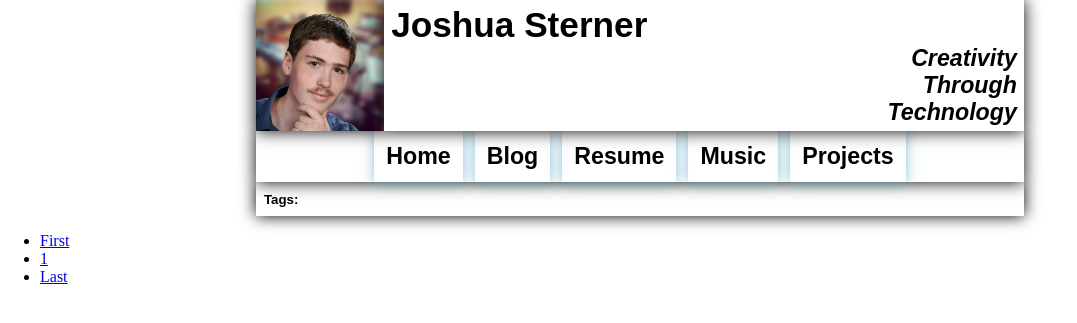
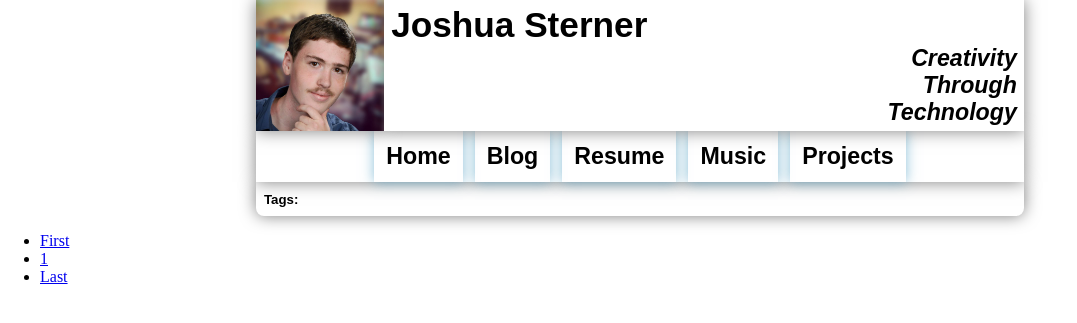
Before and after one commit to joshua-sterner/joshuasterner.com, a Django app: page /blog in a window 1280 px wide. Shown: the top 323 px of the page, without its empty margins (0-1077 px from the left). Run offline with Django 3.2, Linux system fonts and the light colour scheme; data that the repository does not hold is empty.

Commit message:
Lightened shadow opacity, added rounded corners to bottom of header.

```diff
--- a/website/static/styles.css
+++ b/website/static/styles.css
@@ -11,7 +11,7 @@ header {
 
 
 .shadow {
-    box-shadow: 0px 0px 16px rgb(0, 0, 0);
+    box-shadow: 0px 0px 16px rgba(0, 0, 0, 0.5);
 }
 
 #profile-picture {
@@ -203,7 +203,7 @@ header nav ul li a h2 {
 
 .post-header p {
     margin: 0em;
-    font-size: 0.8em;
+    font-size: 0.7em;
     font-family: sans-serif;
 }
 
@@ -242,3 +242,7 @@ header nav ul li a h2 {
     font-size: 0.7em;
     color: black;
 }
+
+.last-element-in-header {
+    border-radius: 0em 0em 0.5em 0.5em;
+}
--- a/website/templates/base.html
+++ b/website/templates/base.html
@@ -13,7 +13,7 @@
                     <h1>Joshua Sterner</h1>
                     <h2>Creativity<br>Through<br>Technology</h2>
                 </div>
-            <nav class="shadow">
+                <nav class="{% block navbar-classes%}shadow{% endblock %}">
                 <ul>
                     <li><a href="/"><h2>Home</h2></a></li>
                     <li><a href="/blog"><h2>Blog</h2></a></li>
--- a/website/templates/blog.html
+++ b/website/templates/blog.html
@@ -1,7 +1,7 @@
 {% extends "base.html" %}
 {% block title %}Blog{% endblock %}
 {% block header-content %}
-<div class="shadow tags">
+<div class="shadow tags last-element-in-header">
     <h5>Tags:</h5>
 {% for tag in tags %}
     <a href="{% url "blog_by_tag" tag=tag.name %}">{{ tag.name }}</a>
--- a/website/templates/home.html
+++ b/website/templates/home.html
@@ -1,6 +1,8 @@
 {% extends "base.html" %}
 
 {% block title %}Home{% endblock %}
+
+{% block navbar-classes %} last-element-in-header {{ block.super }}{% endblock %}
 
 {% block content %}
 <section class="content-section shadow">
```
